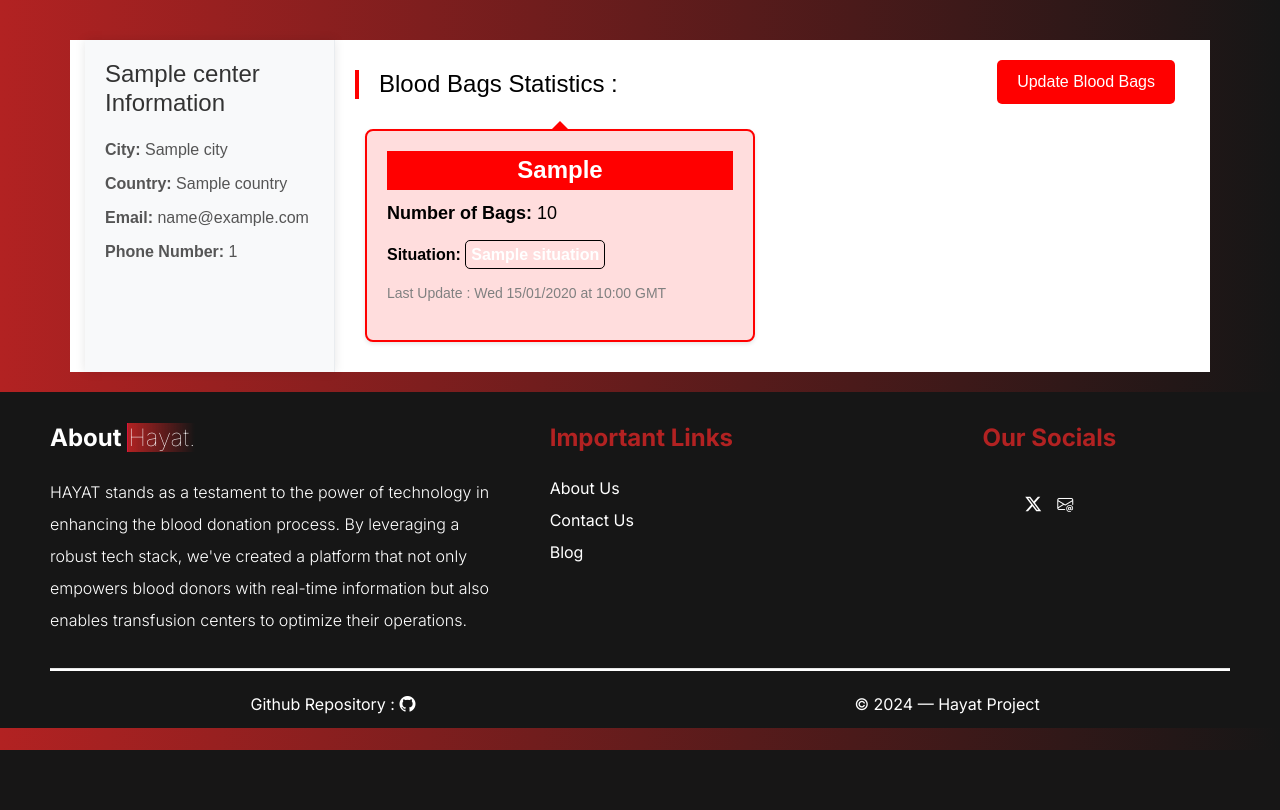
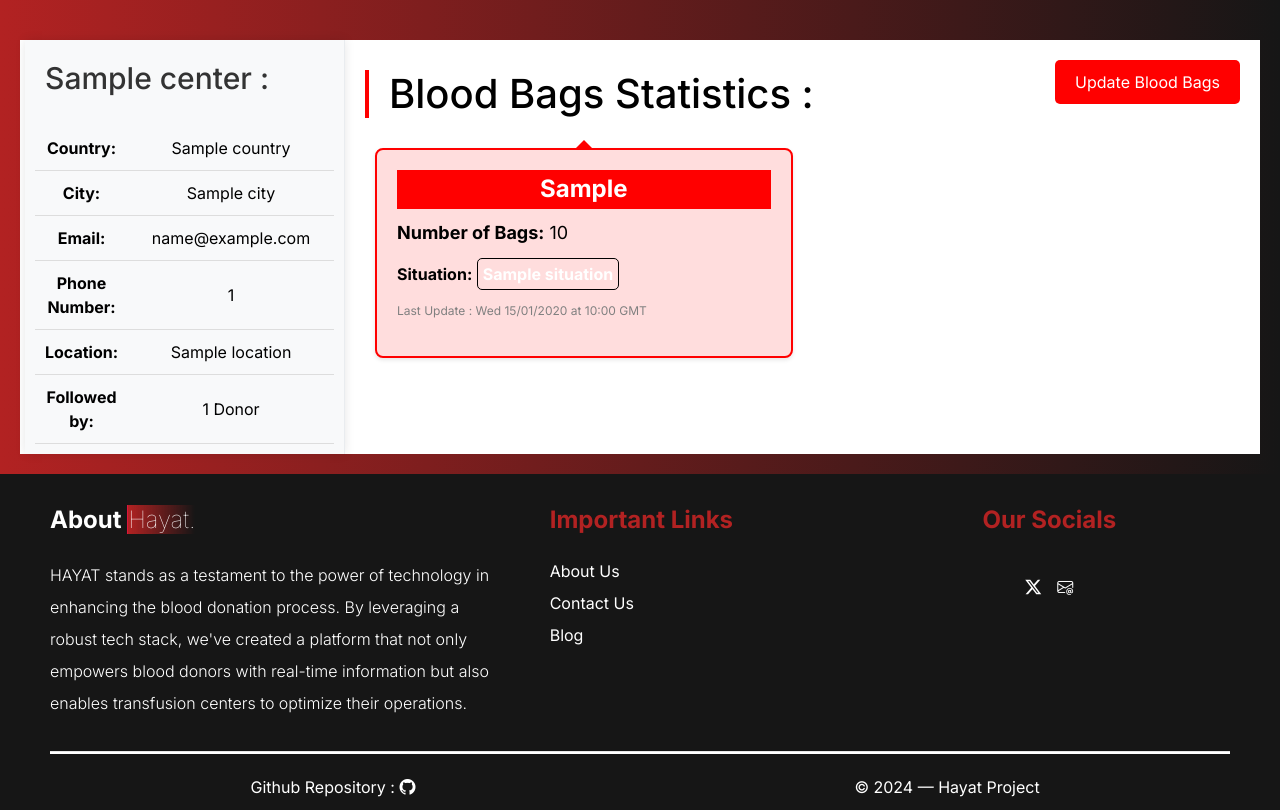
Before and after one commit to Chareeef/HAYAT, a Flask app: template templates/center_dashboard.html in a window 1280 px wide. Shown: the part 50-860 px from the top of the page. Before the commit the page ends 800 px from the top, so only its background shows below. Run offline with Flask 2, Linux system fonts and the light colour scheme; the template is opened without the code that fills it: most values are stand-ins (such as "Sample title", 1, 10 or a date in 2020); some libraries are stand-ins or nearby versions.

Commit message:
Enhance Center dashboard

```diff
--- a/forms/tc_filter.py
+++ b/forms/tc_filter.py
@@ -11,7 +11,7 @@ class TCFilter(FlaskForm):
     country = SelectField('Country', coerce=int, validators=[DataRequired()])
     city = SelectField('City', coerce=int, validators=[DataRequired()])
     center = SelectField('Center', coerce=int, validators=[DataRequired()])
-    search = SubmitField('Show Blood Bags')
+    search = SubmitField('Show Center')
 
     def __init__(self, *args, **kwargs):
         """Initialize choices"""
--- a/routes/center_dashboard.py
+++ b/routes/center_dashboard.py
@@ -22,7 +22,8 @@ def center_dashboard():
                            center=center,
                            bags=bags,
                            city=city,
-                           country=country)
+                           country=country,
+                           nb_donors=len(center.donors))
 
 
 @app.route('/update_blood_bags/', strict_slashes=False)
--- a/routes/follow_unfollow_center.py
+++ b/routes/follow_unfollow_center.py
@@ -5,7 +5,7 @@ Routes to permit the logged in Donor to follow or unfollow a Transfusion Center
 from app import app
 from db import storage
 from db.models.donor import Donor
-from flask import abort, redirect, request
+from flask import abort, redirect, request, url_for
 from flask_login import current_user, login_required
 
 
@@ -26,10 +26,10 @@ def follow_center(center_id):
         current_user.followed_centers.append(center)
         storage.commit()
 
-    return redirect(request.referrer)
+    return redirect(url_for('donor_dashboard'))
 
 
-@app.route('/unfollow_center/<string:center_id>', methods=['DELETE'],
+@app.route('/unfollow_center/<string:center_id>', methods=['POST'],
            strict_slashes=False)
 @login_required
 def unfollow_center(center_id):
--- a/static/styles/blood_bags.css
+++ b/static/styles/blood_bags.css
@@ -7,12 +7,14 @@
 }
 
 .stats-title {
-    font-size: 24px;
+    /*font-size: 24px;*/
     color: #000000;
     margin-bottom: 20px;
     margin-top: 10px;
     padding-left: 20px;
     border-left: 4px solid #f00;
+    text-align: left;
+    width: 100%;
 }
 
 .update-button {
@@ -73,20 +75,20 @@
     }
 
     >.stable {
-        background-color: #2E8B57;
+        background-color: #29A329;
     }
 
     >.soon-shortage {
-        background-color: #BDB76B;
+        background-color: #FF8000;
     }
 
     >.critic {
-        background-color: #800000;
+        background-color: #FF3333;
     }
 }
 
 .updated-at {
-    font-size: 14px;
+    font-size: 12px;
     color: gray;
     margin-top: 10px;
 }
--- a/static/styles/center_dashboard.css
+++ b/static/styles/center_dashboard.css
@@ -1,5 +1,4 @@
 main {
-	font-family: Arial, sans-serif;
     background-color: #ffffff;
     color: #000000;
     display: flex;
@@ -10,24 +9,36 @@ main {
 
 .sidebar {
     background-color: #f8f9fa;
-	padding: 20px;
-	width: 250px;
+    padding: 10px;
+    width: 320px;
     border-right: 1px solid #e9ecef;
     box-shadow: 0 0 10px rgba(0, 0, 0, 0.1);
+    margin-left: 5px;
 }
 
 .sidebar-heading {
-	font-size: 24px;
+    font-size: 30px;
+    padding: 10px;
     color: #333333;
     margin-bottom: 20px;
 }
 
-.profile-info-list {
-	padding: 0;
+.profile-info-table {
+    border-collapse: collapse;
+    width: 100%;
 }
 
-.profile-info-item {
-	margin-bottom: 10px;
-	font-size: 16px;
-	color: #555555;
+.profile-info-key {
+    text-align: center;
+    padding: 10px;
+    font-weight: bold;
+    border-bottom: 1px solid #ddd;
+    width: 30%;
 }
+
+.profile-info-value {
+    text-align: center;
+    padding: 10px;
+    border-bottom: 1px solid #ddd;
+    width: 70%;
+}
--- a/templates/center_dashboard.html
+++ b/templates/center_dashboard.html
@@ -18,21 +18,43 @@
 	{% endwith %}
 </div>
 
-<main class="container">
+<main>
 	<aside class="sidebar">
-		<h2 class="sidebar-heading">{{ center.name }} Information</h2>
-		<ul class="profile-info-list">
-			<li class="profile-info-item"><strong>City:</strong> {{ city.name }}</li>
-			<li class="profile-info-item"><strong>Country:</strong> {{ country.name }}</li>
-			<li class="profile-info-item"><strong>Email:</strong> {{ center.email }}</li>
+		<h2 class="sidebar-heading">{{ center.name }} :</h2>
+		<table class="profile-info-table">
+			<tr>
+				<td class="profile-info-key">Country:</td>
+				<td class="profile-info-value">{{ country.name }}</td>
+			</tr>
+			<tr>
+				<td class="profile-info-key">City:</td>
+				<td class="profile-info-value">{{ city.name }}</td>
+			</tr>
+			<tr>
+				<td class="profile-info-key">Email:</td>
+				<td class="profile-info-value">{{ center.email }}</td>
+			</tr>
 			{% if center.phone_number %}
-			<li class="profile-info-item"><strong>Phone Number:</strong> {{ center.phone_number }}</li>
+			<tr>
+				<td class="profile-info-key">Phone Number:</td>
+				<td class="profile-info-value">{{ center.phone_number }}</td>
+			</tr>
 			{% endif %}
-		</ul>
+			{% if center.location %} <!-- TODO : Replace map coordinates by location -->
+			<tr>
+				<td class="profile-info-key">Location:</td>
+				<td class="profile-info-value">{{ center.location }}</td>
+			</tr>
+			{% endif %}
+			<tr>
+				<td class="profile-info-key">Followed by:</td>
+				<td class="profile-info-value">{{ nb_donors }} Donor{% if nb_donors != 1 %}s{% endif %}</td>
+			</tr>
+		</table>
 	</aside>
 
+
 	<div class="content">
-
 
 		<h1 class="stats-title">Blood Bags Statistics :</h1>
 		<a href="{{ url_for('update_blood_bags') }}"><button class="update-button">Update Blood Bags</button></a>
```
Also changed, not shown: static/styles/donor_dashboard.css (+16 -4 lines), static/styles/filter.css (+14 -13 lines), static/styles/follow_unfollow.css (added, +20 -0 lines), templates/donor_dashboard.html (+7 -1 lines), templates/index.html (+19 -6 lines), static/scripts/main.js (indentation only). Lines whose indentation alone changed are shown as unchanged.
